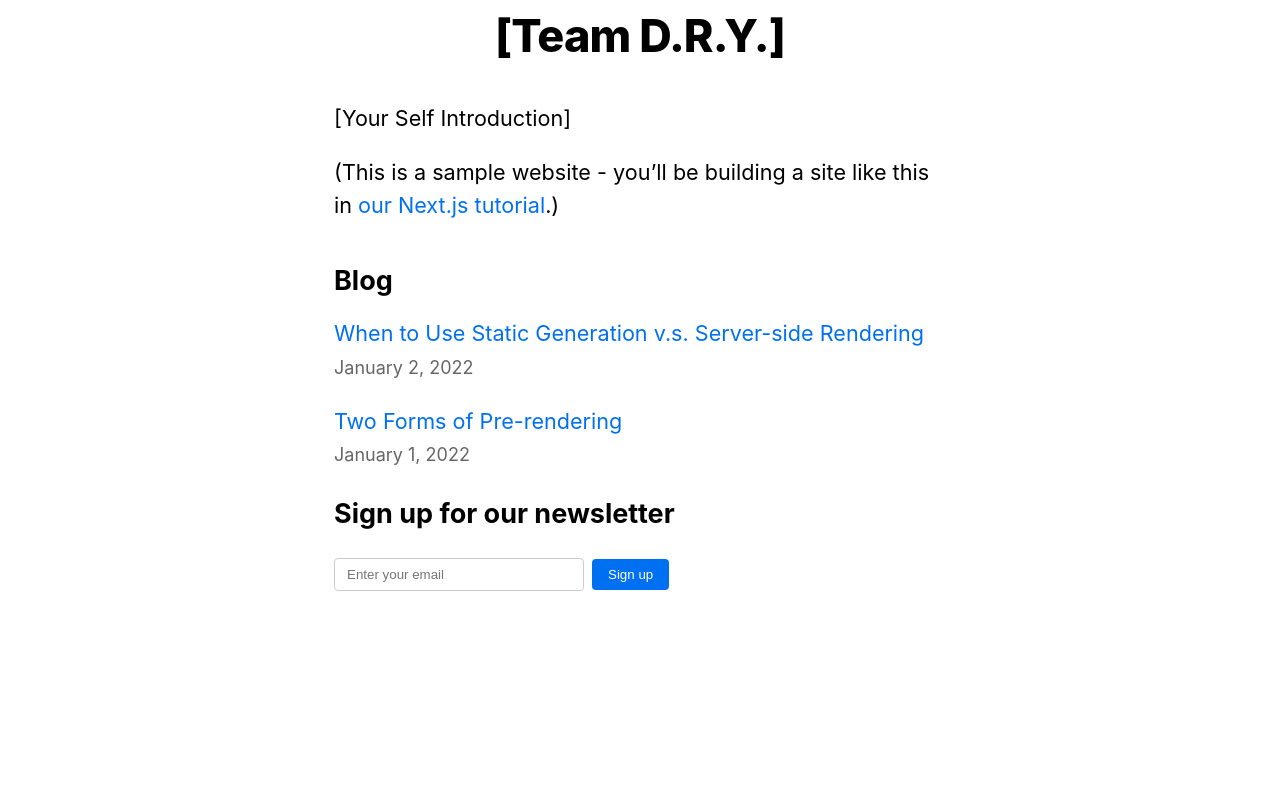
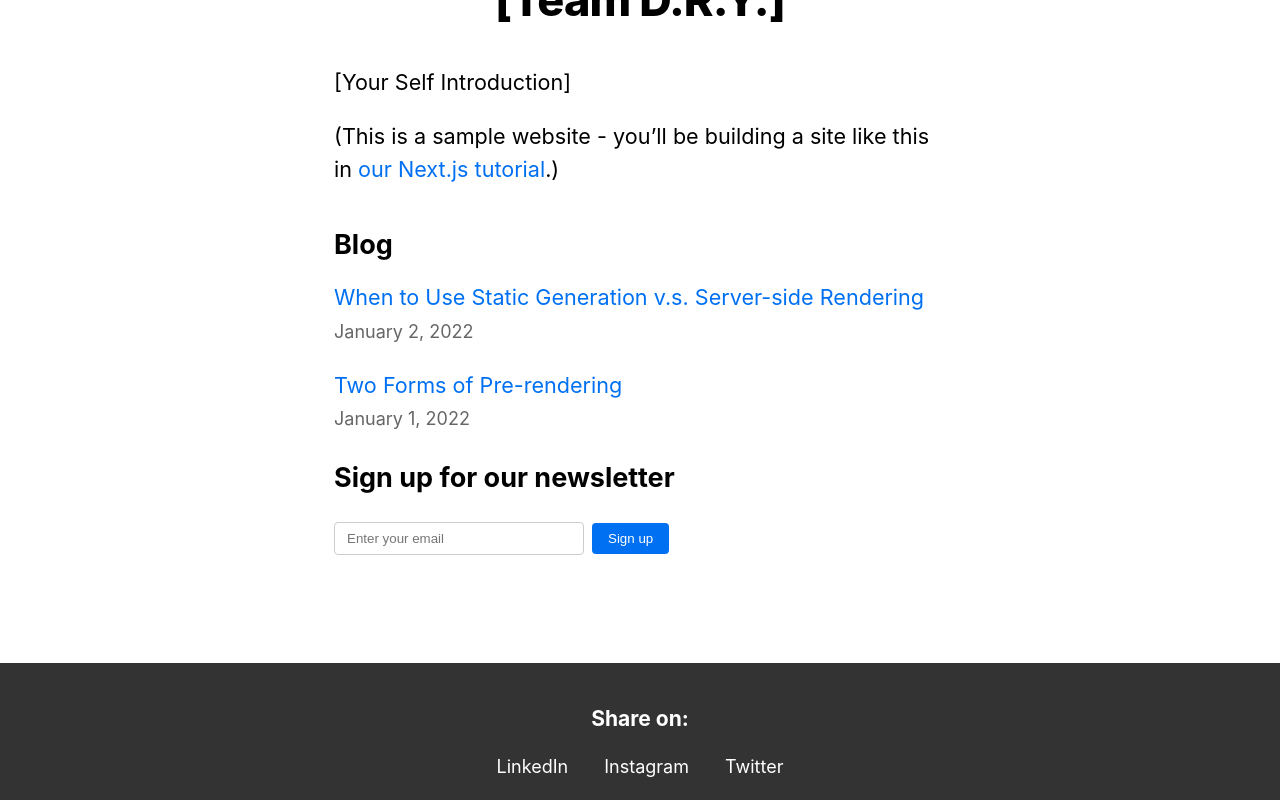
Before and after one commit to NJIT-WIS/project-2-team-dry, a Next.js app: page / in a window 1280 px wide. Shown: the part 320-1120 px from the top of the page. Before the commit the page ends 1019 px from the top, so only its background shows below. Built offline with nearby package versions, Linux system fonts and the light colour scheme.

Commit message:
Footer with social media link

```diff
--- /dev/null
+++ b/components/Footer.js
@@ -0,0 +1,41 @@
+const Footer = () => {
+    const shareUrl = encodeURIComponent('https://localhost:3000');
+    const title = encodeURIComponent('Team D.R.Y.');
+
+    return (
+      <footer>
+        <h3>Share on:</h3>
+        <ul>
+          <li>
+            <a
+              href={`https://www.linkedin.com/shareArticle?mini=true&url=${shareUrl}&title=${title}&source=${shareUrl}`}
+              target="_blank"
+              rel="noopener noreferrer"
+            >
+              LinkedIn
+            </a>
+          </li>
+          <li>
+            <a
+              href={`https://www.instagram.com/share?url=${shareUrl}`}
+              target="_blank"
+              rel="noopener noreferrer"
+            >
+              Instagram
+            </a>
+          </li>
+          <li>
+            <a
+              href={`https://twitter.com/intent/tweet?url=${shareUrl}&text=${title}`}
+              target="_blank"
+              rel="noopener noreferrer"
+            >
+              Twitter
+            </a>
+          </li>
+        </ul>
+      </footer>
+    );
+  };
+
+  export default Footer;
--- a/components/Navbar.module.css
+++ b/components/Navbar.module.css
@@ -1,6 +1,9 @@
 .navbar {
     background-color: #f3f3f3;
-    padding: 1rem;
+    /* padding: 1rem; */
+    size: 40cm;
+    justify-content: space-between;
+
   }
 
   .navList {
@@ -9,10 +12,11 @@
     padding: 0;
     display: flex;
     justify-content: center;
+
   }
 
   .navItem {
-    margin: 0 1rem;
+    margin: 0 3rem;
   }
 
   .navLink {
--- a/pages/_app.js
+++ b/pages/_app.js
@@ -1,5 +1,11 @@
 import '../styles/global.css'
+import Footer from '../components/Footer'
 
 export default function App({ Component, pageProps }) {
-  return <Component {...pageProps} />
+  return (
+    <>
+  <Component {...pageProps} />
+  <Footer/>
+  </>
+  )
 }
--- a/styles/global.css
+++ b/styles/global.css
@@ -25,3 +25,35 @@ img {
   max-width: 100%;
   display: block;
 }
+
+footer {
+  background-color: #333;
+  padding: 1rem;
+  text-align: center;
+}
+
+footer h3 {
+  color: #fff;
+  margin-bottom: 1rem;
+}
+
+footer ul {
+  display: flex;
+  justify-content: center;
+  list-style: none;
+  margin: 0;
+  padding: 0;
+}
+
+footer ul li {
+  margin: 0 1rem;
+}
+
+footer ul li a {
+  color: #fff;
+  text-decoration: none;
+}
+
+footer ul li a:hover {
+  text-decoration: underline;
+}
```
